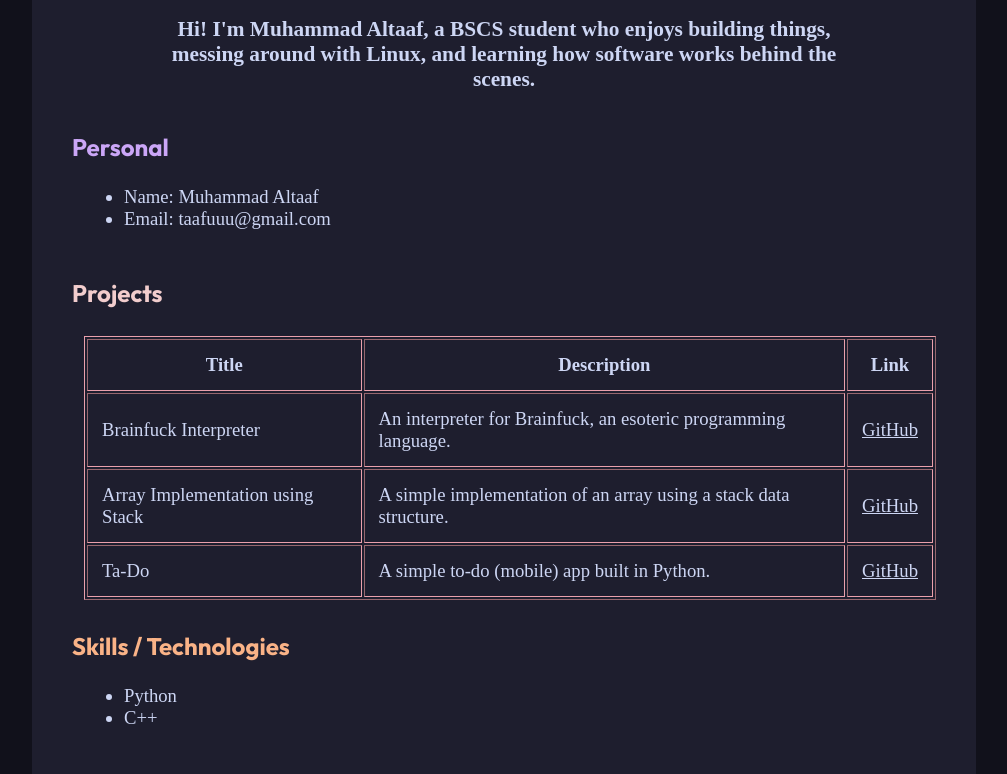
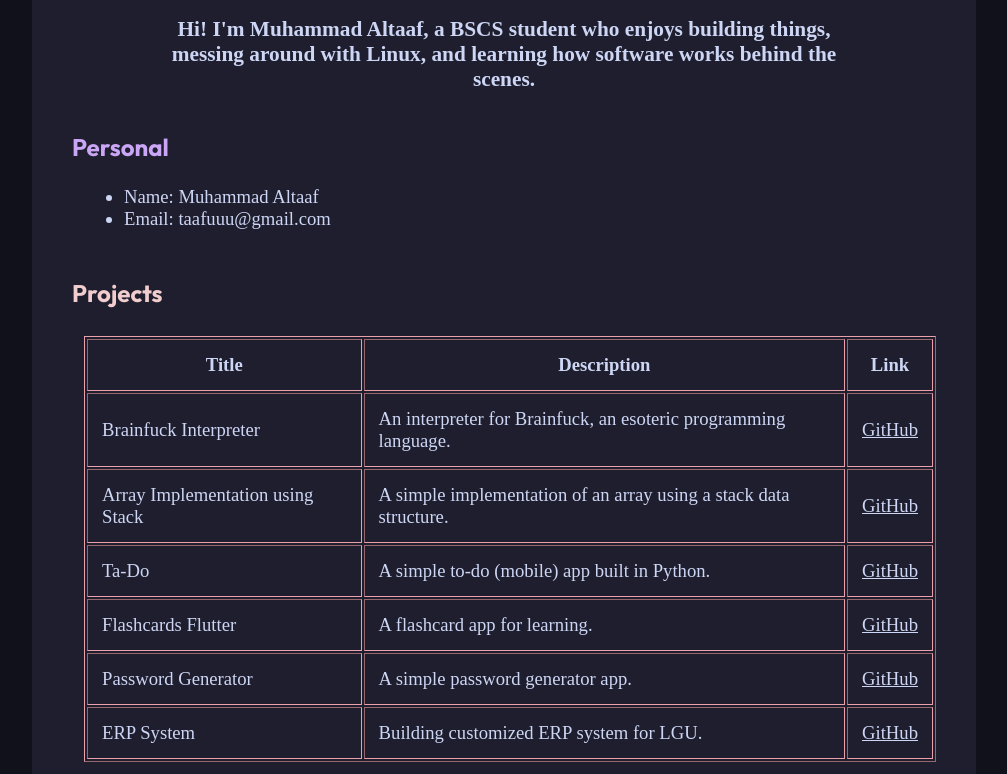
Before and after one commit to taaaf11/web-theory-assignment-1, a website: page index.html in a window 1280 px wide. Shown: the part 171-945 px from the top of the page, without its empty margins (136-1143 px from the left). Drawn offline with Linux system fonts and the light colour scheme; a web font is replaced by a local one.

Commit message:
Add more projects

```diff
--- a/index.html
+++ b/index.html
@@ -78,6 +78,21 @@
             <td>A simple to-do (mobile) app built in Python.</td>
             <td><a href="https://github.com/taaaf11/Ta-D" target="_blank" class="text">GitHub</a></td>
           </tr>
+          <tr>
+            <td>Flashcards Flutter</td>
+            <td>A flashcard app for learning.</td>
+            <td><a href="https://github.com/taaaf11/Flashcards-Flutter" target="_blank" class="text">GitHub</a></td>
+          </tr>
+          <tr>
+            <td>Password Generator</td>
+            <td>A simple password generator app.</td>
+            <td><a href="https://github.com/taaaf11/password-generator" target="_blank" class="text">GitHub</a></td>
+          </tr>
+          <tr>
+            <td>ERP System</td>
+            <td>Building customized ERP system for LGU.</td>
+            <td><a href="https://github.com/taaaf11/password-generator" target="_blank" class="text">GitHub</a></td>
+          </tr>
         </table>
       </div>
 
```
